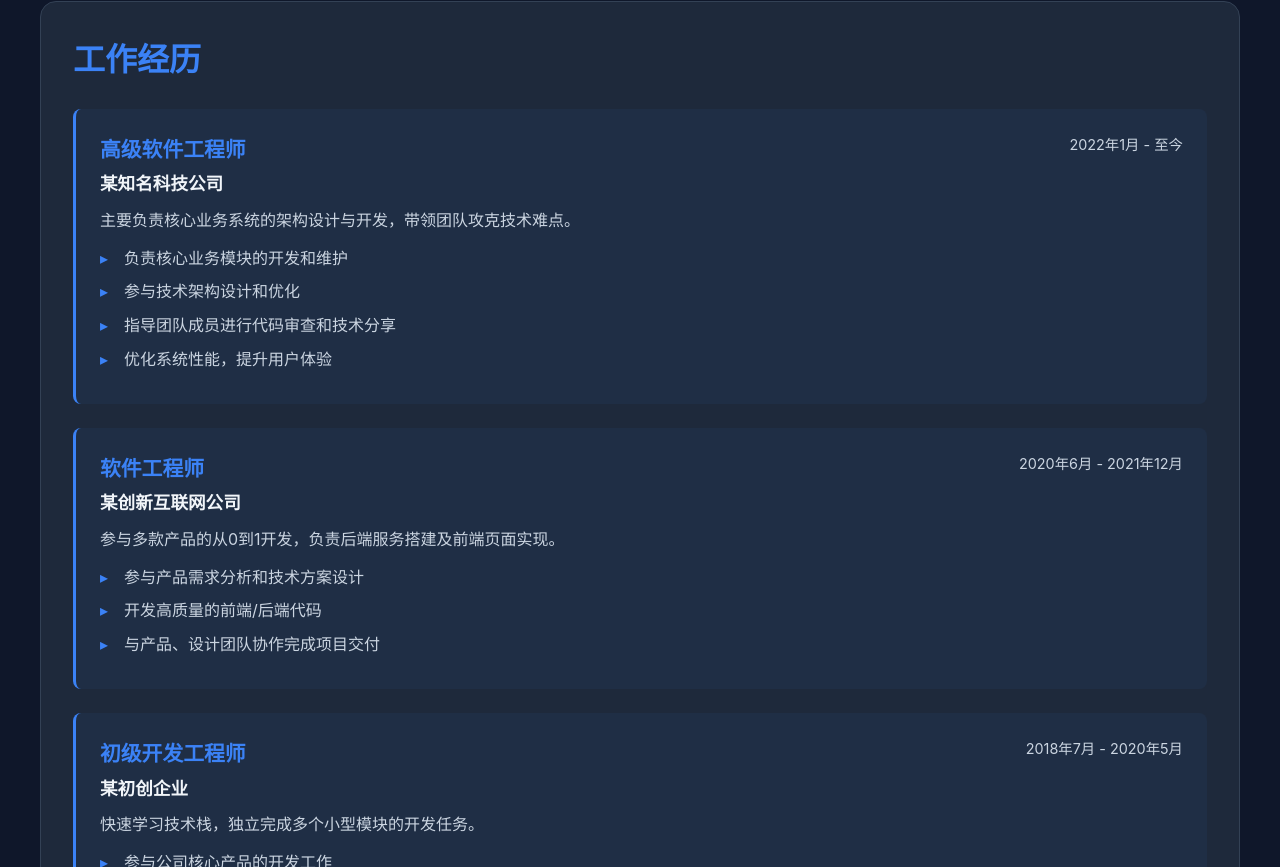
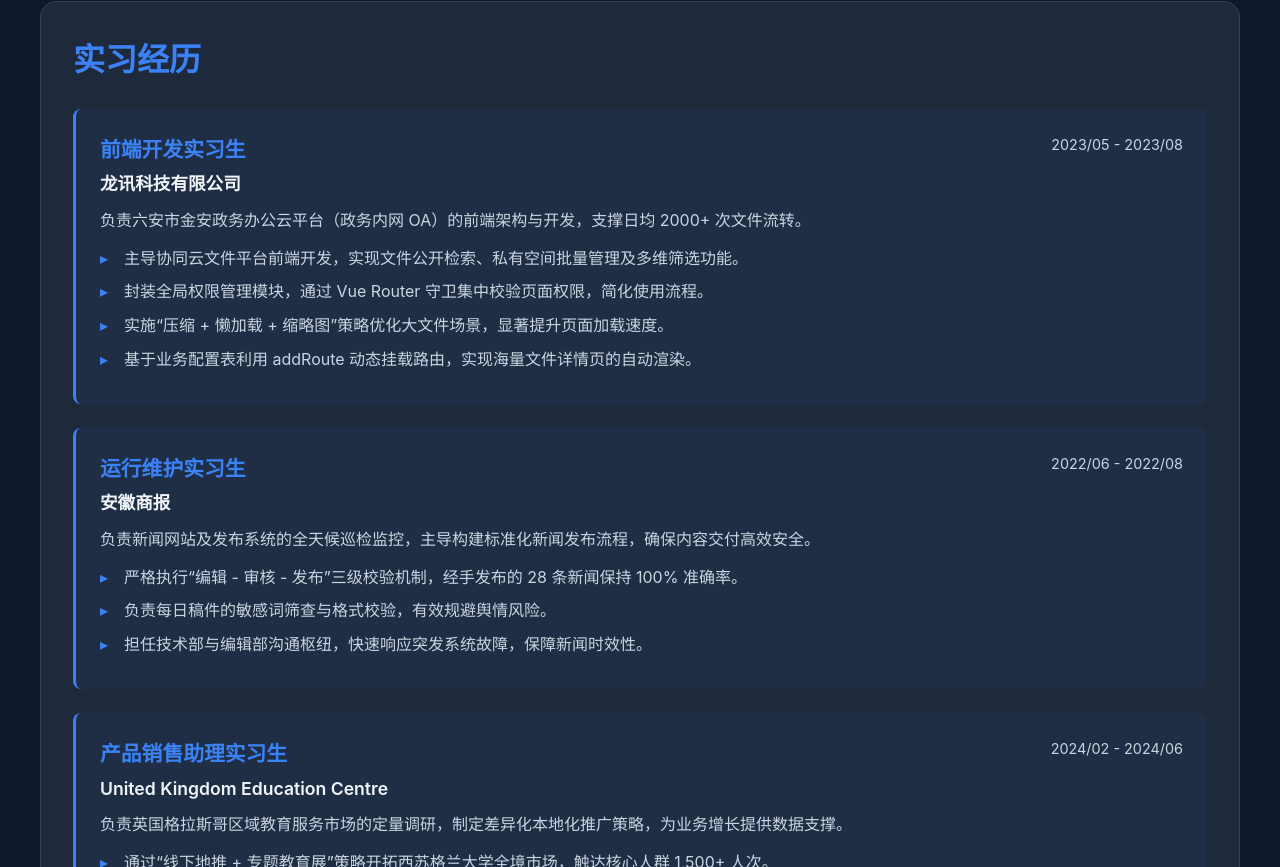
Before and after one commit to Napoleon1Zhang/Napoleon1Zhang.github.io, a plain HTML site: page index.html in a window 1280 px wide. Shown: the part 1933-2800 px from the top of the page. Drawn offline with Linux system fonts and the light colour scheme.

Commit message:
Add files via upload

```diff
--- a/index.html
+++ b/index.html
@@ -279,13 +279,12 @@
     .project-details {
       list-style: none;
       margin-bottom: 1.5rem;
-      flex-grow: 1; /* 让列表占据剩余空间，把链接推到底部 */
+      flex-grow: 1;
       display: flex;
       flex-direction: column;
-      gap: 1rem; /* 每个技术点之间的间距 */
+      gap: 1rem;
     }
 
-    /* 技术点列表 - 极简风格 */
     .project-details {
       list-style: none;
       padding: 0;
@@ -293,44 +292,41 @@
       flex-grow: 1;
       display: flex;
       flex-direction: column;
-      gap: 0.75rem; /* 列表项之间的间距 */
+      gap: 0.75rem;
     }
 
     .project-details li {
       position: relative;
-      padding-left: 1.2rem; /* 给圆点留出空间 */
+      padding-left: 1.2rem;
       color: var(--text-secondary);
       font-size: 0.9rem;
       line-height: 1.6;
       text-align: left;
     }
 
-    /* 自定义圆点 */
     .project-details li::before {
       content: "•";
       position: absolute;
       left: 0;
       top: 0;
-      color: var(--primary-color); /* 圆点颜色 */
+      color: var(--primary-color);
       font-weight: bold;
       font-size: 1.2em;
       line-height: 1.2;
     }
 
-    /* 技术关键词加粗高亮 */
     .tech-highlight {
       font-weight: 700;
       color: var(--text-primary);
       margin-right: 0.25rem;
     }
 
-    /* 底部链接区域 */
     .project-links {
       display: flex;
       gap: 1rem;
       margin-top: auto;
       padding-top: 1rem;
-      border-top: 1px solid rgba(255,255,255,0.05); /* 极淡的分隔线 */
+      border-top: 1px solid rgba(255,255,255,0.05);
     }
 
     .project-link-item {
@@ -348,7 +344,6 @@
       text-decoration: underline;
     }
 
-    /* 链接图标微调 */
     .project-link-item svg {
       width: 14px;
       height: 14px;
@@ -525,7 +520,6 @@
       animation: fadeInUp 0.6s ease-out;
     }
 
-    /* 图标样式 */
     .icon {
       display: inline-block;
       width: 1.2em;
@@ -542,7 +536,7 @@
         <li><a href="#about" data-i18n="nav_about">关于我</a></li>
         <li><a href="#skills" data-i18n="nav_skills">技能</a></li>
         <li><a href="#projects" data-i18n="nav_projects">项目</a></li>
-        <li><a href="#experience" data-i18n="nav_experience">工作经历</a></li>
+        <li><a href="#experience" data-i18n="nav_experience">实习经历</a></li>
         <li><a href="#contact" data-i18n="nav_contact">联系</a></li>
         <li>
           <button id="langToggle" class="lang-switch-btn" aria-label="Switch Language">
@@ -559,7 +553,7 @@
       <!-- Hero 区域 -->
       <section class="hero">
         <h1 data-i18n="hero_title">你好！我是张耀午</h1>
-        <p class="subtitle" data-i18n="hero_subtitle">程序员 | 技术爱好者</p>
+        <p class="subtitle" data-i18n="hero_subtitle">全栈开发工程师 | 数据科学硕士</p>
         <p data-i18n="hero_desc">欢迎来到我的个人博客，这里记录着我的技术学习、项目经验和思考感悟。</p>
       </section>
 
@@ -568,12 +562,11 @@
         <h2 data-i18n="section_about">关于我</h2>
         <div class="about-content">
           <div class="avatar">
-            <!-- 注意：请确保图片路径正确，如果图片不存在会显示_alt_文字 -->
             <img src="241768207359_.pic.jpg" alt="Yaowu Zhang">
           </div>
           <div class="about-text">
-            <p data-i18n="about_p1">我是一名充满热情的程序员，专注于软件开发和技术创新。喜欢探索新技术，解决实际问题，并通过代码创造价值。</p>
-            <p data-i18n="about_p2">在编程的道路上，我始终保持学习的心态，相信技术可以改变世界。除了编码，我也喜欢分享知识，帮助他人成长。</p>
+            <p data-i18n="about_p1">我是一名充满热情的全栈开发工程师，专注于软件开发、AI 应用落地和技术创新。拥有英国布里斯托大学数据科学硕士背景，喜欢探索新技术，解决实际问题。</p>
+            <p data-i18n="about_p2">在编程的道路上，我始终保持学习的心态，具备扎实的后端（Java/Node.js）与前端（Vue/React）能力，并深入实践 RAG、AI Agent 等前沿技术。</p>
             <p data-i18n="about_p3">这个博客是我记录学习历程、分享技术见解的平台，希望能与更多志同道合的朋友交流。</p>
           </div>
         </div>
@@ -583,17 +576,16 @@
       <section id="skills" class="card">
         <h2 data-i18n="section_skills">技能栈</h2>
         <div class="skills-grid">
-          <!-- 技能通常不需要翻译，保持英文即可，如果需要也可以加 data-i18n -->
-          <div class="skill-tag">JavaScript</div>
-          <div class="skill-tag">TypeScript</div>
+          <div class="skill-tag">Java</div>
+          <div class="skill-tag">Spring Boot/AI</div>
+          <div class="skill-tag">Node.js</div>
+          <div class="skill-tag">Vue 3</div>
           <div class="skill-tag">React</div>
-          <div class="skill-tag">Vue.js</div>
-          <div class="skill-tag">Node.js</div>
-          <div class="skill-tag">Python</div>
-          <div class="skill-tag">Java</div>
-          <div class="skill-tag">Git</div>
-          <div class="skill-tag">Docker</div>
-          <div class="skill-tag">Linux</div>
+          <div class="skill-tag">MySQL</div>
+          <div class="skill-tag">Redis</div>
+          <div class="skill-tag">RAG & AI Agent</div>
+          <div class="skill-tag">Tableau</div>
+          <div class="skill-tag">Git & Docker</div>
         </div>
       </section>
 
@@ -675,7 +667,6 @@
             </ul>
 
             <div class="project-links">
-              <!-- 如果没有在线预览，可以只放 GitHub -->
               <a href="https://github.com/Napoleon1Zhang" target="_blank" class="project-link-item" data-i18n="link_github">
                 📦 <span>GitHub</span>
               </a>
@@ -714,56 +705,64 @@
 
         </div>
       </section>
-      <!-- 工作经历 -->
+
+      <!-- 实习经历 (已更新) -->
       <section id="experience" class="card">
-        <h2 data-i18n="section_experience">工作经历</h2>
+        <h2 data-i18n="section_experience">实习经历</h2>
         <ul class="experience-list">
+
+          <!-- 经历 1: 龙讯科技 -->
           <li class="experience-item">
             <div class="experience-header">
               <div>
-                <h3 data-i18n="exp1_title">职位名称</h3>
-                <div class="experience-company" data-i18n="exp1_company">公司名称</div>
+                <h3 data-i18n="exp1_title">前端开发实习生</h3>
+                <div class="experience-company" data-i18n="exp1_company">龙讯科技有限公司</div>
               </div>
-              <div class="experience-period" data-i18n="exp1_time">2022年1月 - 至今</div>
+              <div class="experience-period" data-i18n="exp1_time">2023/05 - 2023/08</div>
             </div>
-            <p data-i18n="exp1_desc">工作描述：在这里描述你的主要工作职责和成就...</p>
+            <p data-i18n="exp1_desc">负责六安市金安政务办公云平台（政务内网 OA）的前端架构与开发，支撑日均 2000+ 次文件流转。</p>
             <ul class="experience-duties">
-              <li data-i18n="exp1_duty1">负责核心业务模块的开发和维护</li>
-              <li data-i18n="exp1_duty2">参与技术架构设计和优化</li>
-              <li data-i18n="exp1_duty3">指导团队成员进行代码审查和技术分享</li>
-              <li data-i18n="exp1_duty4">优化系统性能，提升用户体验</li>
+              <li data-i18n="exp1_duty1">主导协同云文件平台前端开发，实现文件公开检索、私有空间批量管理及多维筛选功能。</li>
+              <li data-i18n="exp1_duty2">封装全局权限管理模块，通过 Vue Router 守卫集中校验页面权限，简化使用流程。</li>
+              <li data-i18n="exp1_duty3">实施“压缩 + 懒加载 + 缩略图”策略优化大文件场景，显著提升页面加载速度。</li>
+              <li data-i18n="exp1_duty4">基于业务配置表利用 addRoute 动态挂载路由，实现海量文件详情页的自动渲染。</li>
             </ul>
           </li>
+
+          <!-- 经历 2: 安徽商报 -->
           <li class="experience-item">
             <div class="experience-header">
               <div>
-                <h3 data-i18n="exp2_title">职位名称</h3>
-                <div class="experience-company" data-i18n="exp2_company">公司名称</div>
+                <h3 data-i18n="exp2_title">运行维护实习生</h3>
+                <div class="experience-company" data-i18n="exp2_company">安徽商报</div>
               </div>
-              <div class="experience-period" data-i18n="exp2_time">2020年6月 - 2021年12月</div>
+              <div class="experience-period" data-i18n="exp2_time">2022/06 - 2022/08</div>
             </div>
-            <p data-i18n="exp2_desc">工作描述：在这里描述你的主要工作职责和成就...</p>
+            <p data-i18n="exp2_desc">负责新闻网站及发布系统的全天候巡检监控，主导构建标准化新闻发布流程，确保内容交付高效安全。</p>
             <ul class="experience-duties">
-              <li data-i18n="exp2_duty1">参与产品需求分析和技术方案设计</li>
-              <li data-i18n="exp2_duty2">开发高质量的前端/后端代码</li>
-              <li data-i18n="exp2_duty3">与产品、设计团队协作完成项目交付</li>
+              <li data-i18n="exp2_duty1">严格执行“编辑 - 审核 - 发布”三级校验机制，经手发布的 28 条新闻保持 100% 准确率。</li>
+              <li data-i18n="exp2_duty2">负责每日稿件的敏感词筛查与格式校验，有效规避舆情风险。</li>
+              <li data-i18n="exp2_duty3">担任技术部与编辑部沟通枢纽，快速响应突发系统故障，保障新闻时效性。</li>
             </ul>
           </li>
+
+          <!-- 经历 3: UK Education Centre -->
           <li class="experience-item">
             <div class="experience-header">
               <div>
-                <h3 data-i18n="exp3_title">职位名称</h3>
-                <div class="experience-company" data-i18n="exp3_company">公司名称</div>
+                <h3 data-i18n="exp3_title">产品销售助理实习生</h3>
+                <div class="experience-company" data-i18n="exp3_company">United Kingdom Education Centre</div>
               </div>
-              <div class="experience-period" data-i18n="exp3_time">2018年7月 - 2020年5月</div>
+              <div class="experience-period" data-i18n="exp3_time">2024/02 - 2024/06</div>
             </div>
-            <p data-i18n="exp3_desc">工作描述：在这里描述你的主要工作职责和成就...</p>
+            <p data-i18n="exp3_desc">负责英国格拉斯哥区域教育服务市场的定量调研，制定差异化本地化推广策略，为业务增长提供数据支撑。</p>
             <ul class="experience-duties">
-              <li data-i18n="exp3_duty1">参与公司核心产品的开发工作</li>
-              <li data-i18n="exp3_duty2">学习并应用新技术解决业务问题</li>
-              <li data-i18n="exp3_duty3">参与代码重构和性能优化工作</li>
+              <li data-i18n="exp3_duty1">通过“线下地推 + 专题教育展”策略开拓西苏格兰大学全境市场，触达核心人群 1,500+ 人次。</li>
+              <li data-i18n="exp3_duty2">参与曼彻斯特大型教育展览运营与引流，显著提升潜在客户转化率与品牌曝光度。</li>
+              <li data-i18n="exp3_duty3">作为核心联络人对接多所英国高校管理层，建立长期稳定的合作伙伴关系。</li>
             </ul>
           </li>
+
         </ul>
       </section>
 
@@ -777,6 +776,9 @@
           </a>
           <a href="mailto:yaowu1056123525@gmail.com" class="contact-link">
             <span>Email</span>
+          </a>
+          <a href="tel:18155120727" class="contact-link">
+            <span>Phone: 18155120727</span>
           </a>
           <a href="https://www.linkedin.com/in/yaowu-zhang-a24106302/" class="contact-link">
             <span>LinkedIn</span>
@@ -799,14 +801,14 @@
         nav_about: "关于我",
         nav_skills: "技能",
         nav_projects: "项目",
-        nav_experience: "工作经历",
+        nav_experience: "实习经历",
         nav_contact: "联系",
         hero_title: "你好！我是张耀午",
-        hero_subtitle: "程序员 | 技术爱好者",
+        hero_subtitle: "全栈开发工程师 | 数据科学硕士",
         hero_desc: "欢迎来到我的个人博客，这里记录着我的技术学习、项目经验和思考感悟。",
         section_about: "关于我",
-        about_p1: "我是一名充满热情的程序员，专注于软件开发和技术创新。喜欢探索新技术，解决实际问题，并通过代码创造价值。",
-        about_p2: "在编程的道路上，我始终保持学习的心态，相信技术可以改变世界。除了编码，我也喜欢分享知识，帮助他人成长。",
+        about_p1: "我是一名充满热情的全栈开发工程师，专注于软件开发、AI 应用落地和技术创新。拥有英国布里斯托大学数据科学硕士背景，喜欢探索新技术，解决实际问题。",
+        about_p2: "在编程的道路上，我始终保持学习的心态，具备扎实的后端（Java/Node.js）与前端（Vue/React）能力，并深入实践 RAG、AI Agent 等前沿技术。",
         about_p3: "这个博客是我记录学习历程、分享技术见解的平台，希望能与更多志同道合的朋友交流。",
         section_skills: "技能栈",
         section_projects: "项目经历",
@@ -845,31 +847,35 @@
         link_preview: "在线预览",
         link_github: "GitHub",
 
-        section_experience: "工作经历",
-        exp1_title: "高级软件工程师",
-        exp1_company: "某知名科技公司",
-        exp1_time: "2022年1月 - 至今",
-        exp1_desc: "主要负责核心业务系统的架构设计与开发，带领团队攻克技术难点。",
-        exp1_duty1: "负责核心业务模块的开发和维护",
-        exp1_duty2: "参与技术架构设计和优化",
-        exp1_duty3: "指导团队成员进行代码审查和技术分享",
-        exp1_duty4: "优化系统性能，提升用户体验",
+        section_experience: "实习经历",
 
-        exp2_title: "软件工程师",
-        exp2_company: "某创新互联网公司",
-        exp2_time: "2020年6月 - 2021年12月",
-        exp2_desc: "参与多款产品的从0到1开发，负责后端服务搭建及前端页面实现。",
-        exp2_duty1: "参与产品需求分析和技术方案设计",
-        exp2_duty2: "开发高质量的前端/后端代码",
-        exp2_duty3: "与产品、设计团队协作完成项目交付",
+        // 龙讯科技
+        exp1_title: "前端开发实习生",
+        exp1_company: "龙讯科技有限公司",
+        exp1_time: "2023/05 - 2023/08",
+        exp1_desc: "负责六安市金安政务办公云平台（政务内网 OA）的前端架构与开发，支撑日均 2000+ 次文件流转。",
+        exp1_duty1: "主导协同云文件平台前端开发，实现文件公开检索、私有空间批量管理及多维筛选功能。",
+        exp1_duty2: "封装全局权限管理模块，通过 Vue Router 守卫集中校验页面权限，简化使用流程。",
+        exp1_duty3: "实施“压缩 + 懒加载 + 缩略图”策略优化大文件场景，显著提升页面加载速度。",
+        exp1_duty4: "基于业务配置表利用 addRoute 动态挂载路由，实现海量文件详情页的自动渲染。",
 
-        exp3_title: "初级开发工程师",
-        exp3_company: "某初创企业",
-        exp3_time: "2018年7月 - 2020年5月",
-        exp3_desc: "快速学习技术栈，独立完成多个小型模块的开发任务。",
-        exp3_duty1: "参与公司核心产品的开发工作",
-        exp3_duty2: "学习并应用新技术解决业务问题",
-        exp3_duty3: "参与代码重构和性能优化工作",
+        // 安徽商报
+        exp2_title: "运行维护实习生",
+        exp2_company: "安徽商报",
+        exp2_time: "2022/06 - 2022/08",
+        exp2_desc: "负责新闻网站及发布系统的全天候巡检监控，主导构建标准化新闻发布流程，确保内容交付高效安全。",
+        exp2_duty1: "严格执行“编辑 - 审核 - 发布”三级校验机制，经手发布的 28 条新闻保持 100% 准确率。",
+        exp2_duty2: "负责每日稿件的敏感词筛查与格式校验，有效规避舆情风险。",
+        exp2_duty3: "担任技术部与编辑部沟通枢纽，快速响应突发系统故障，保障新闻时效性。",
+
+        // UK Education Centre
+        exp3_title: "产品销售助理实习生",
+        exp3_company: "United Kingdom Education Centre",
+        exp3_time: "2024/02 - 2024/06",
+        exp3_desc: "负责英国格拉斯哥区域教育服务市场的定量调研，制定差异化本地化推广策略，为业务增长提供数据支撑。",
+        exp3_duty1: "通过“线下地推 + 专题教育展”策略开拓西苏格兰大学全境市场，触达核心人群 1,500+ 人次。",
+        exp3_duty2: "参与曼彻斯特大型教育展览运营与引流，显著提升潜在客户转化率与品牌曝光度。",
+        exp3_duty3: "作为核心联络人对接多所英国高校管理层，建立长期稳定的合作伙伴关系。",
 
         section_contact: "联系方式",
         contact_intro: "欢迎通过以下方式与我联系：",
@@ -879,14 +885,14 @@
         nav_about: "About Me",
         nav_skills: "Skills",
         nav_projects: "Projects",
-        nav_experience: "Experience",
+        nav_experience: "Internship Experience",
         nav_contact: "Contact",
         hero_title: "Hello! I'm Yaowu Zhang",
-        hero_subtitle: "Programmer | Tech Enthusiast",
+        hero_subtitle: "Full Stack Developer | MSc Data Science",
         hero_desc: "Welcome to my personal blog, where I record my technical learning, project experiences, and thoughts.",
         section_about: "About Me",
-        about_p1: "I am a passionate programmer focused on software development and technical innovation. I love exploring new technologies, solving real-world problems, and creating value through code.",
-        about_p2: "On my coding journey, I always maintain a learning mindset, believing that technology can change the world. Besides coding, I enjoy sharing knowledge and helping others grow.",
+        about_p1: "I am a passionate Full Stack Developer focused on software development, AI application implementation, and technical innovation. With an MSc in Data Science from the University of Bristol, I love exploring new technologies and solving real-world problems.",
+        about_p2: "On my coding journey, I maintain a learning mindset, possessing solid backend (Java/Node.js) and frontend (Vue/React) capabilities, while deeply practicing cutting-edge technologies like RAG and AI Agents.",
         about_p3: "This blog is a platform for me to record my learning journey and share technical insights, hoping to connect with more like-minded friends.",
         section_skills: "Tech Stack",
         section_projects: "Project Experience",
@@ -925,31 +931,35 @@
         link_preview: "Live Preview",
         link_github: "GitHub",
 
-        section_experience: "Work Experience",
-        exp1_title: "Senior Software Engineer",
-        exp1_company: "Top Tech Company",
-        exp1_time: "Jan 2022 - Present",
-        exp1_desc: "Mainly responsible for architecture design and development of core business systems, leading the team to overcome technical challenges.",
-        exp1_duty1: "Responsible for development and maintenance of core business modules",
-        exp1_duty2: "Participated in technical architecture design and optimization",
-        exp1_duty3: "Guided team members in code review and technical sharing",
-        exp1_duty4: "Optimized system performance and improved user experience",
+        section_experience: "Internship Experience",
 
-        exp2_title: "Software Engineer",
-        exp2_company: "Innovative Internet Company",
-        exp2_time: "Jun 2020 - Dec 2021",
-        exp2_desc: "Participated in 0-to-1 development of multiple products, responsible for backend service setup and frontend implementation.",
-        exp2_duty1: "Participated in product requirement analysis and technical solution design",
-        exp2_duty2: "Developed high-quality frontend/backend code",
-        exp2_duty3: "Collaborated with product and design teams to complete project delivery",
+        // Longxun Tech
+        exp1_title: "Frontend Development Intern",
+        exp1_company: "Longxun Technology Co., Ltd.",
+        exp1_time: "May 2023 - Aug 2023",
+        exp1_desc: "Responsible for frontend architecture and development of Lu'an Jin'an Government Office Cloud Platform (Intranet OA), supporting 2000+ daily file transactions.",
+        exp1_duty1: "Led frontend development of collaborative cloud file platform, implementing public file search, private space batch management, and multi-dimensional filtering.",
+        exp1_duty2: "Encapsulated global permission management module, centralizing page permission verification via Vue Router guards to simplify usage.",
+        exp1_duty3: "Implemented 'Compression + Lazy Loading + Thumbnail' strategy for large file scenarios, significantly improving page load speed.",
+        exp1_duty4: "Dynamically mounted routes based on business configuration tables using addRoute, enabling automatic rendering of massive file detail pages.",
 
-        exp3_title: "Junior Developer",
-        exp3_company: "Startup Company",
-        exp3_time: "Jul 2018 - May 2020",
-        exp3_desc: "Rapidly learned tech stacks and independently completed development tasks for several small modules.",
-        exp3_duty1: "Participated in the development of core company products",
-        exp3_duty2: "Learned and applied new technologies to solve business problems",
-        exp3_duty3: "Participated in code refactoring and performance optimization",
+        // Anhui Commercial Daily
+        exp2_title: "Operations & Maintenance Intern",
+        exp2_company: "Anhui Commercial Daily",
+        exp2_time: "Jun 2022 - Aug 2022",
+        exp2_desc: "Responsible for 24/7 inspection and monitoring of news websites and publishing systems, leading the construction of standardized news publishing processes to ensure efficient and safe content delivery.",
+        exp2_duty1: "Strictly executed the 'Edit-Audit-Publish' three-level verification mechanism, maintaining 100% accuracy for 28 published news items.",
+        exp2_duty2: "Responsible for daily sensitive word screening and format verification of manuscripts, effectively avoiding public opinion risks.",
+        exp2_duty3: "Served as a communication hub between the technical and editorial departments, quickly responding to sudden system failures to ensure news timeliness.",
+
+        // UK Education Centre
+        exp3_title: "Sales Assistant Intern",
+        exp3_company: "United Kingdom Education Centre",
+        exp3_time: "Feb 2024 - Jun 2024",
+        exp3_desc: "Responsible for quantitative research on the education service market in Glasgow, UK, formulating differentiated localization promotion strategies to provide data support for business growth.",
+        exp3_duty1: "Explored the entire market of the University of the West of Scotland through 'offline promotion + thematic education exhibition' strategies, reaching 1,500+ core target audiences.",
+        exp3_duty2: "Participated in the operation and traffic diversion of the large-scale education exhibition in Manchester, significantly improving potential customer conversion rates and brand exposure.",
+        exp3_duty3: "As a core liaison, connected with management layers of multiple UK universities to establish long-term stable cooperative partnerships.",
 
         section_contact: "Contact",
         contact_intro: "Feel free to contact me via the following methods:",
@@ -988,18 +998,14 @@
     const langToggleBtn = document.getElementById('langToggle');
     const langTextSpan = document.getElementById('langText');
 
-    // 获取当前语言，默认为中文，或从 localStorage 读取
     let currentLang = localStorage.getItem('preferredLang') || 'zh';
 
     function updateLanguage(lang) {
-      // 更新按钮文字
       langTextSpan.textContent = lang === 'zh' ? 'EN' : '中文';
 
-      // 更新所有带有 data-i18n 属性的元素
       document.querySelectorAll('[data-i18n]').forEach(element => {
         const key = element.getAttribute('data-i18n');
         if (translations[lang] && translations[lang][key]) {
-          // 如果内容包含 HTML 标签（如 strong），使用 innerHTML
           if (translations[lang][key].includes('<')) {
             element.innerHTML = translations[lang][key];
           } else {
@@ -1008,18 +1014,13 @@
         }
       });
 
-      // 保存偏好
       localStorage.setItem('preferredLang', lang);
       currentLang = lang;
-
-      // 更新 html lang 属性
       document.documentElement.lang = lang === 'zh' ? 'zh-CN' : 'en';
     }
 
-    // 初始化语言
     updateLanguage(currentLang);
 
-    // 绑定点击事件
     langToggleBtn.addEventListener('click', () => {
       const newLang = currentLang === 'zh' ? 'en' : 'zh';
       updateLanguage(newLang);
```
